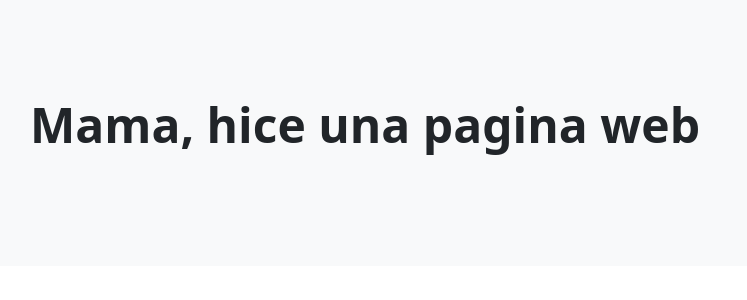
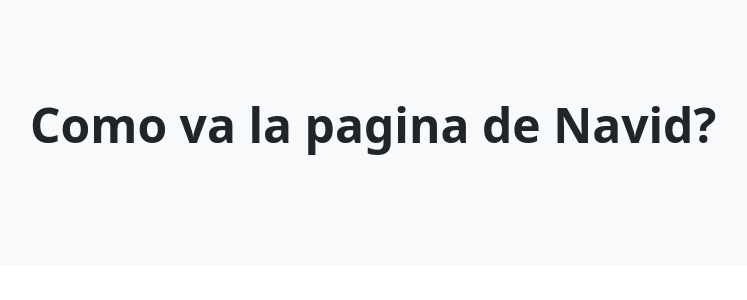
Before and after one commit to joseroca99/django-deployment-example, a Django app: page / in a window 1280 px wide. Shown: the part 56-356 px from the top of the page, without its empty margins (30-777 px from the left). Run offline with Django 4.2, Linux system fonts and the light colour scheme.

Commit message:
Update index.html

```diff
--- a/learning_users/templates/basic_app/index.html
+++ b/learning_users/templates/basic_app/index.html
@@ -3,7 +3,7 @@
 
 <div class="p-5 mb-4 bg-light rounded-3">
     <div class="container-fluid py-5">
-      <h1 class="display-5 fw-bold">Mama, hice una pagina web</h1>
+      <h1 class="display-5 fw-bold">Como va la pagina de Navid?</h1>
       <p class="col-md-8 fs-4"></p>
     </div>
   </div>
```
